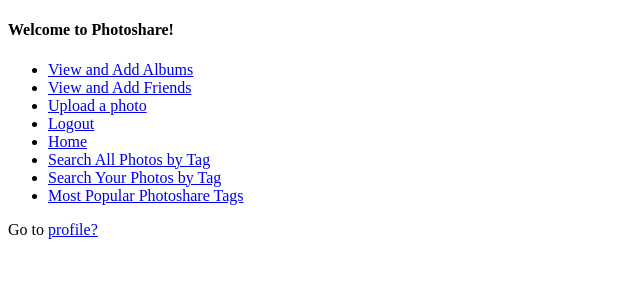
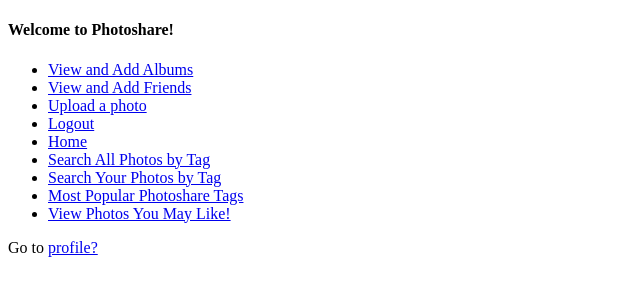
Before and after one commit to mmeah16/Photoshare, a Flask app: page / in a window 1280 px wide. Shown: the top 300 px of the page, without its empty margins (0-640 px from the left). Run offline with Flask 2, Linux system fonts and the light colour scheme; data that the repository does not hold is empty.

Commit message:
Update hello.html

```diff
--- a/Documents/CS460/skeleton/templates/hello.html
+++ b/Documents/CS460/skeleton/templates/hello.html
@@ -16,6 +16,7 @@
   <li><a href='/search_tags'>Search All Photos by Tag</a></li>
   <li><a href='/search_your_tags'>Search Your Photos by Tag</a></li>
   <li><a href='/top_three_tags'>Most Popular Photoshare Tags</a></li>
+  <li><a href='/you_may_also_like'>View Photos You May Like!</a></li>
 
   </ul>
 {% if photos %}
```
